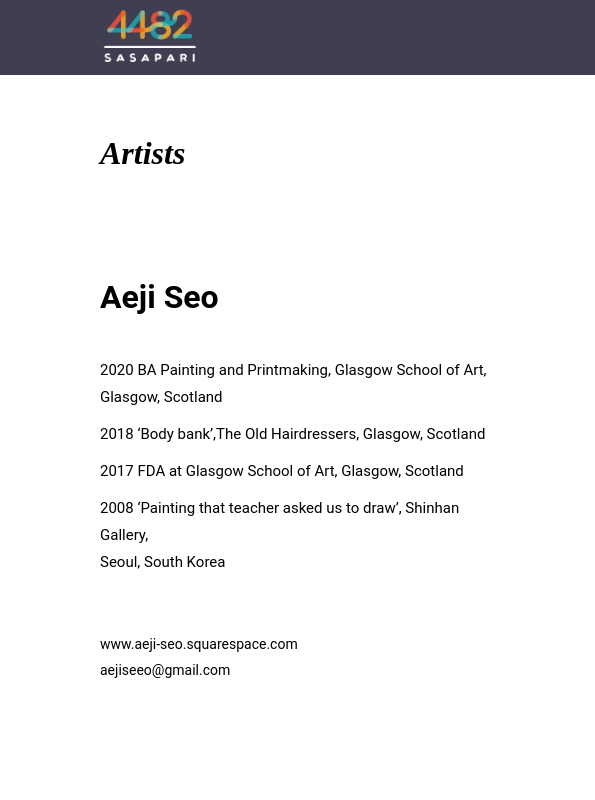
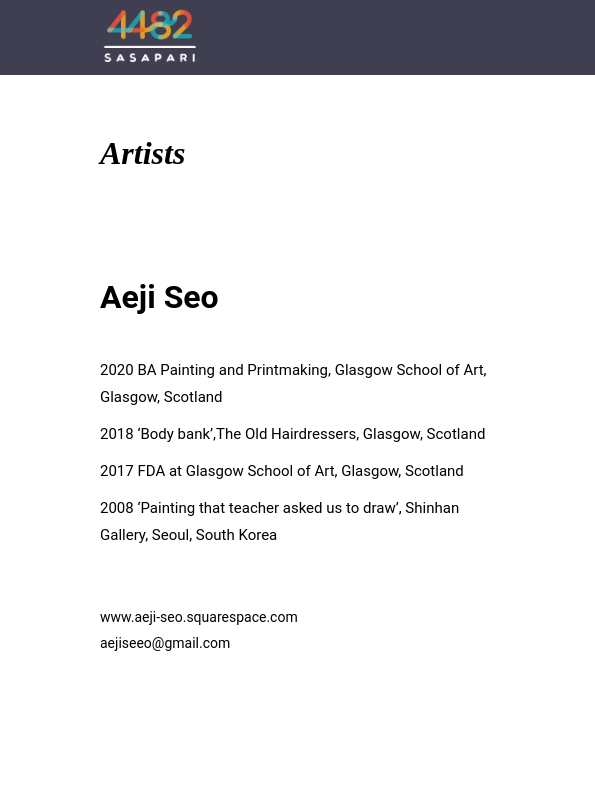
Before and after one commit to 4482/Web, a plain HTML site: page page/artists/artists-01.html in a window 1280 px wide. Shown: the top 800 px of the page, 0-595 px from the left. Drawn offline with Linux system fonts and the light colour scheme.

Commit message:
final-03

```diff
--- a/page/artists/artists-01.html
+++ b/page/artists/artists-01.html
@@ -45,7 +45,7 @@
 					Glasgow, Scotland</p>
 
 					<p>2008   ‘Painting that teacher asked us to draw’,
-					Shinhan Gallery,<br> Seoul, South Korea</p>
+					Shinhan Gallery, Seoul, South Korea</p>
 
 				</div>
 
```
